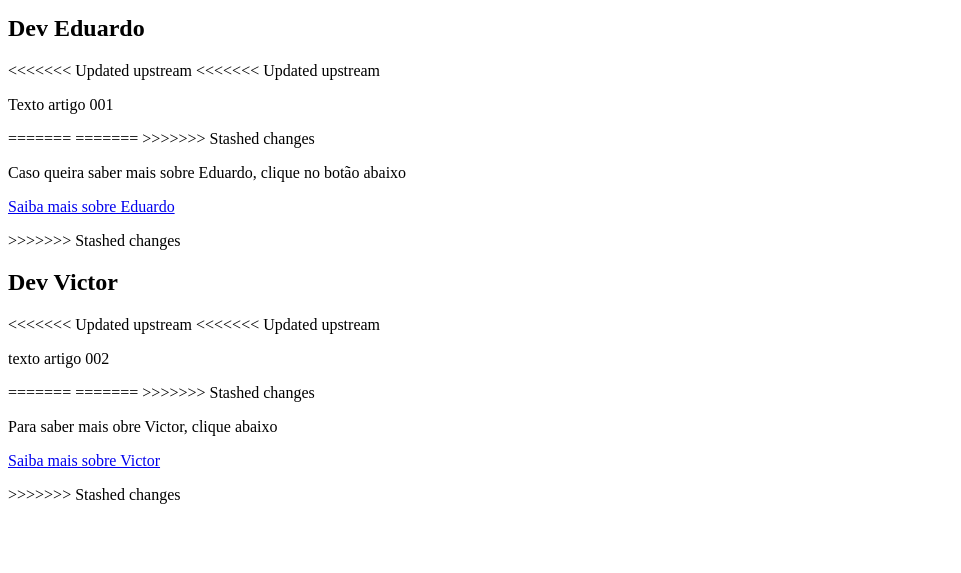
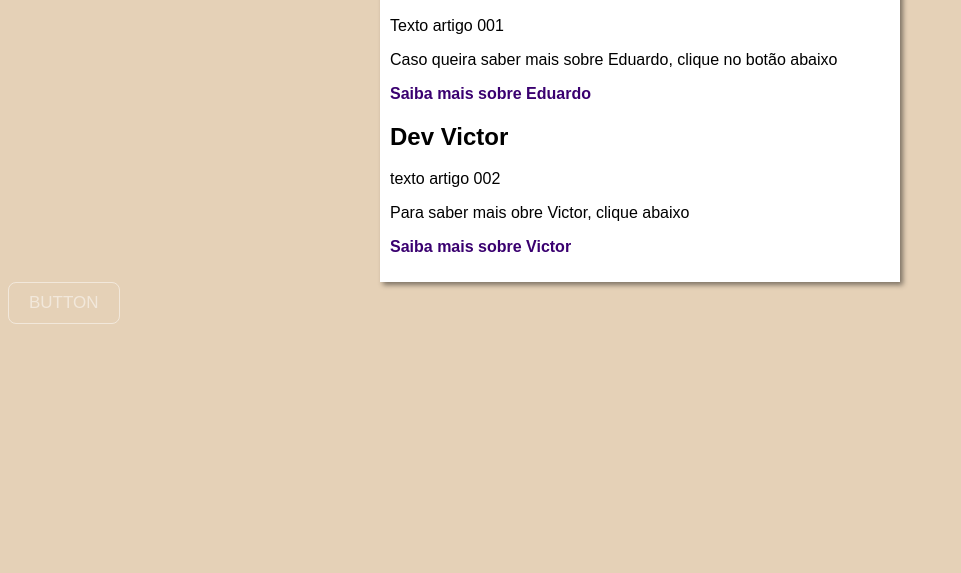
Before and after one commit to eduardotebas/cursoemvideohtml5, a plain HTML site: page index.html in a window 1280 px wide. Shown: the part 227-800 px from the top of the page, without its empty margins (0-961 px from the left). Drawn offline with Linux system fonts and the light colour scheme; files that its build step writes are made by us from their sources.

Commit message:
teste botão

```diff
--- a/estilos/style.css
+++ b/estilos/style.css
@@ -35,3 +35,29 @@ a:hover {
     text-decoration: underline;
     color: rgb(26, 26, 255);
 }
+
+.btn {
+    padding: 10px 20px;
+    text-transform: uppercase;
+    border-radius: 8px;
+    font-size: 17px;
+    font-weight: 500;
+    color: #ffffff80;
+    text-shadow: none;
+    background: transparent;
+    cursor: pointer;
+    box-shadow: transparent;
+    border: 1px solid #ffffff80;
+    transition: 0.5s ease;
+    user-select: none;
+}
+
+.btn:hover,
+:focus {
+    color: #ffffff;
+    background: #008cff;
+    border: 1px solid #008cff;
+    text-shadow: 0 0 5px #ffffff, 0 0 10px #ffffff, 0 20px #ffffff;
+    box-shadow: 0 0 5px #008cff, 0 0 20px #008cff, 0 0 50px #008cff, 0 0 100px #008cff;
+
+}
--- a/index.html
+++ b/index.html
@@ -5,53 +5,49 @@
     <meta charset="UTF-8">
     <meta name="viewport" content="width=device-width, initial-scale=1.0">
     <title>Título do Site</title>
+    <link rel="stylesheet" href="style.css">
 </head>
 
 <body>
     <main>
         <header>
-<<<<<<< Updated upstream
             <h1>
                 Apresentação Eduardo e Victor
             </h1>
-=======
+            =======
 
-            <h1>  Apresentação dosDevs </h1>
+            <h1> Apresentação dosDevs </h1>
 
->>>>>>> Stashed changes
+
         </header>
         <article>
             <h2> Dev Eduardo</h2>
 
-<<<<<<< Updated upstream
-<<<<<<< Updated upstream
             <p>Texto artigo 001</p>
-=======
-=======
->>>>>>> Stashed changes
+
             <p>Caso queira saber mais sobre Eduardo, clique no botão abaixo</p>
 
             <p><a href="dev-eduardo.html">Saiba mais sobre Eduardo</a></p>
 
->>>>>>> Stashed changes
+
         </article>
 
         <article>
             <h2>Dev Victor</h2>
 
-<<<<<<< Updated upstream
-<<<<<<< Updated upstream
             <p>texto artigo 002</p>
-=======
-=======
->>>>>>> Stashed changes
+
             <p>Para saber mais obre Victor, clique abaixo</p>
             <p><a href="dev-victor.html">Saiba mais sobre Victor</a></p>
->>>>>>> Stashed changes
+
         </article>
 
 
     </main>
+
+    <button class="btn">button</button>
+
+
 </body>
 
 </html>
```
